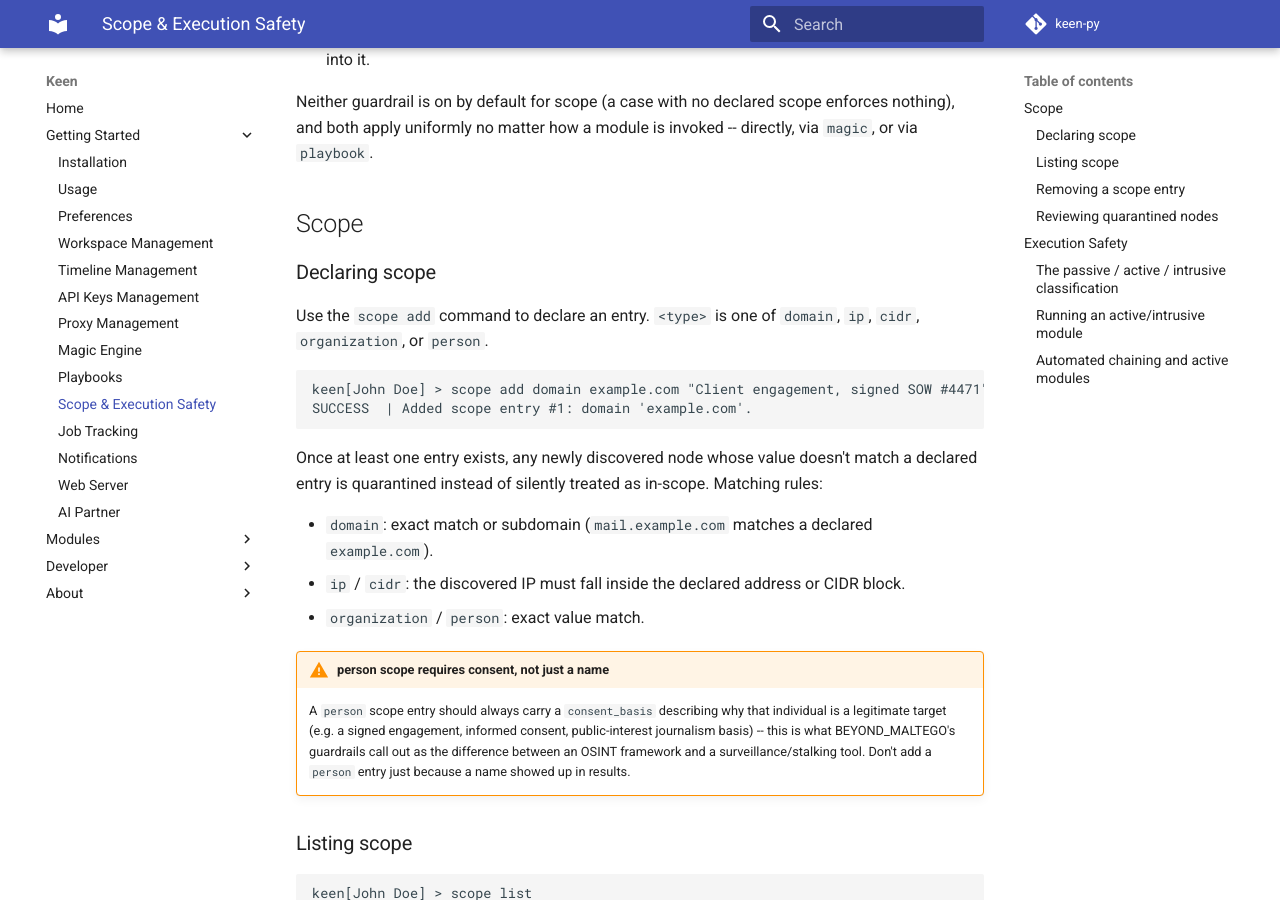
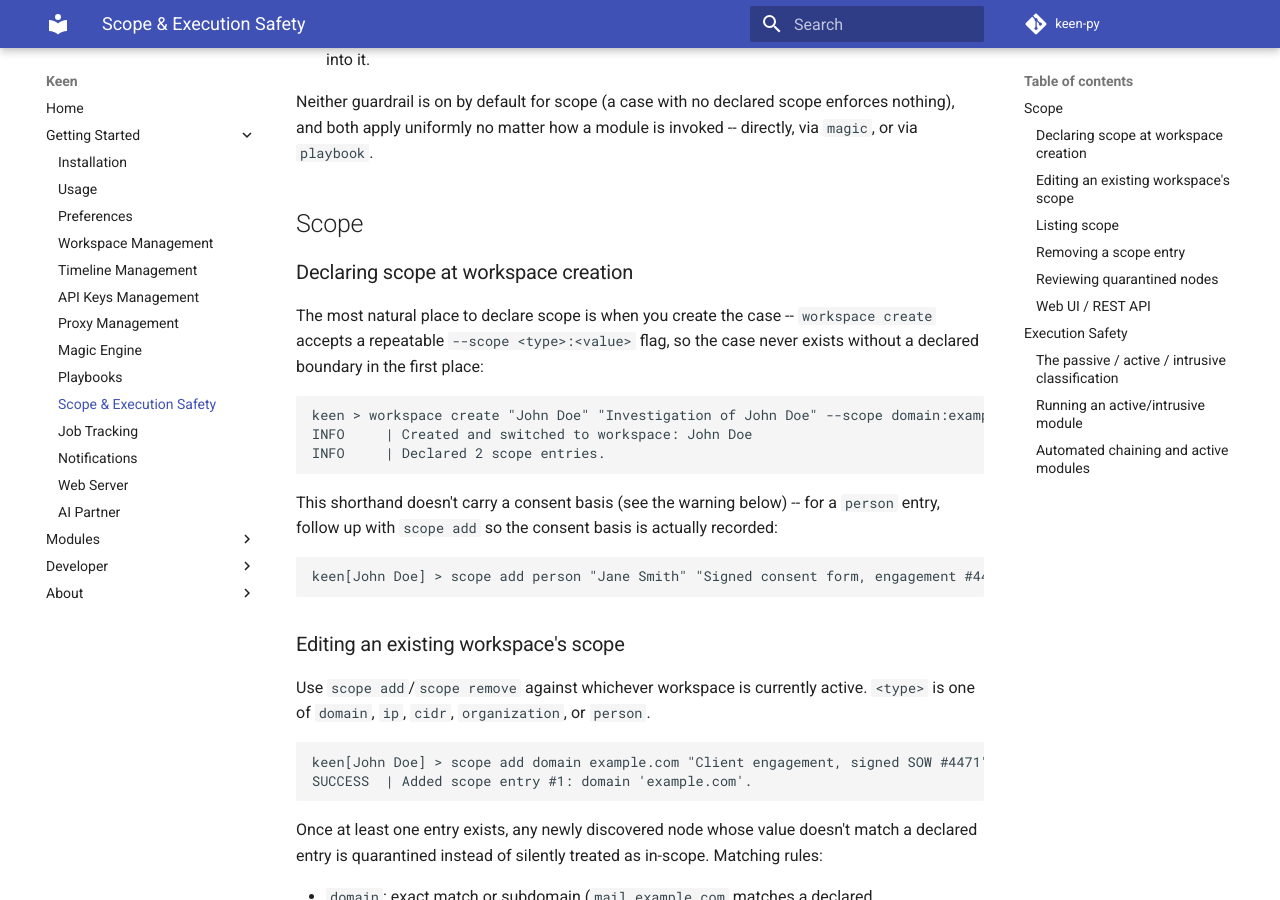
Before and after one commit to samuel-s-marques/keen-py, an MkDocs documentation site: the page built from docs/getting-started/scope_and_safety.md, in a window 1280 px wide and 900 px high, scrolled down 361 px. Built offline with MkDocs 1.6.1 and Material for MkDocs 9.7.7, drawn with Linux system fonts in a browser that asks for light colours; comment, search, counter and statistics services are not loaded; some of the changed text lies outside the part shown.

Commit message:
Update scope_and_safety.md

````diff
--- a/docs/getting-started/scope_and_safety.md
+++ b/docs/getting-started/scope_and_safety.md
@@ -9,9 +9,25 @@ Neither guardrail is on by default for scope (a case with no declared scope enfo
 
 ## Scope
 
-### Declaring scope
+### Declaring scope at workspace creation
 
-Use the `scope add` command to declare an entry. `<type>` is one of `domain`, `ip`, `cidr`, `organization`, or `person`.
+The most natural place to declare scope is when you create the case -- `workspace create` accepts a repeatable `--scope <type>:<value>` flag, so the case never exists without a declared boundary in the first place:
+
+```
+keen > workspace create "John Doe" "Investigation of John Doe" --scope domain:example.com --scope ip:203.0.113.10
+INFO     | Created and switched to workspace: John Doe
+INFO     | Declared 2 scope entries.
+```
+
+This shorthand doesn't carry a consent basis (see the warning below) -- for a `person` entry, follow up with `scope add` so the consent basis is actually recorded:
+
+```
+keen[John Doe] > scope add person "Jane Smith" "Signed consent form, engagement #4471"
+```
+
+### Editing an existing workspace's scope
+
+Use `scope add`/`scope remove` against whichever workspace is currently active. `<type>` is one of `domain`, `ip`, `cidr`, `organization`, or `person`.
 
 ```
 keen[John Doe] > scope add domain example.com "Client engagement, signed SOW #4471"
@@ -66,6 +82,27 @@ keen[John Doe] > scope quarantined
 
 Quarantined nodes are also excluded from Magic Chaining and playbook auto-pivoting -- an out-of-scope discovery stops the crawl there instead of silently expanding it further.
 
+### Web UI / REST API
+
+Scope can be declared inline when creating a workspace via `POST /api/workspaces`, by including a `scope` list alongside `name`/`description`:
+
+```json
+{
+  "name": "John Doe",
+  "description": "Investigation of John Doe",
+  "scope": [
+    {"scope_type": "domain", "value": "example.com", "consent_basis": "Signed SOW #4471"}
+  ]
+}
+```
+
+To view or edit an existing workspace's scope:
+
+- `GET /api/workspaces/{name}/scope` -- list declared entries.
+- `POST /api/workspaces/{name}/scope` -- add an entry (`scope_type`, `value`, `consent_basis`).
+- `DELETE /api/workspaces/{name}/scope/{entry_id}` -- remove an entry.
+- `GET /api/workspaces/{name}/quarantined-nodes` -- list nodes flagged as out-of-scope.
+
 ## Execution Safety
 
 ### The `passive` / `active` / `intrusive` classification
````
